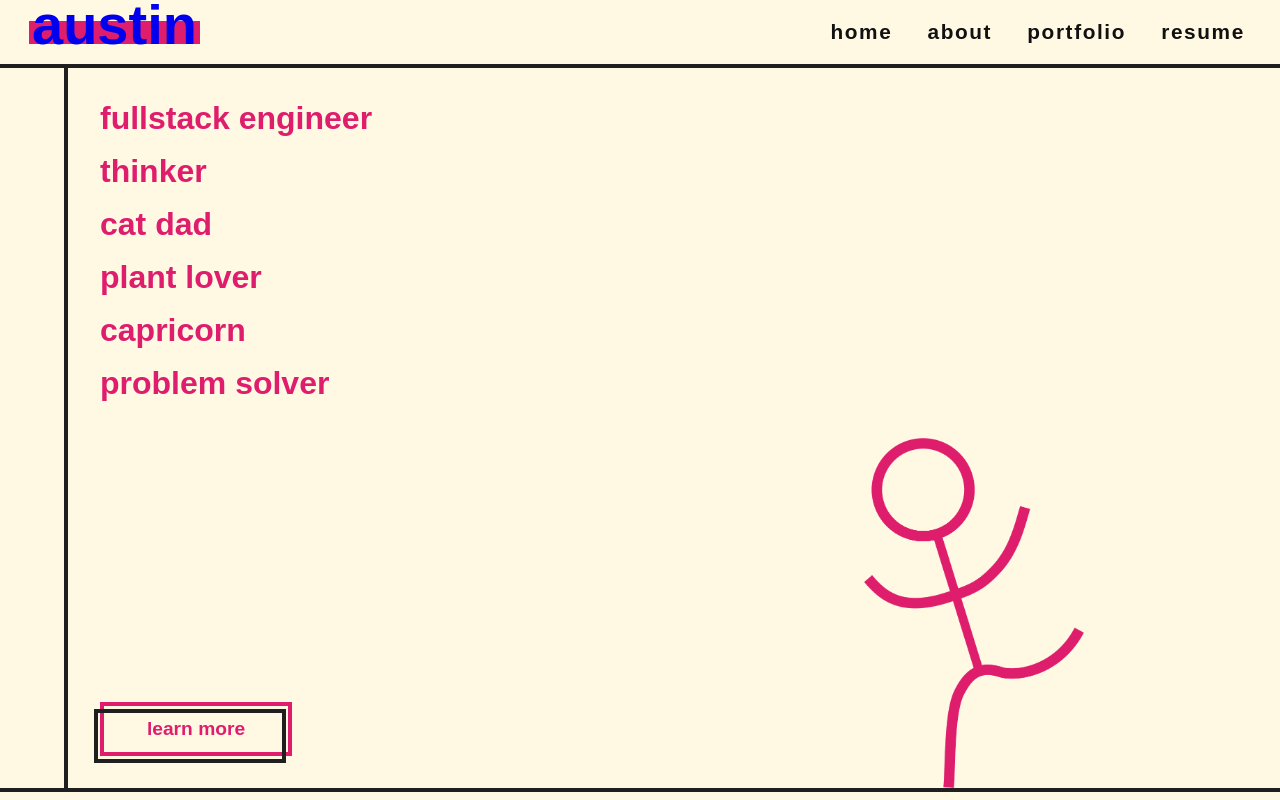
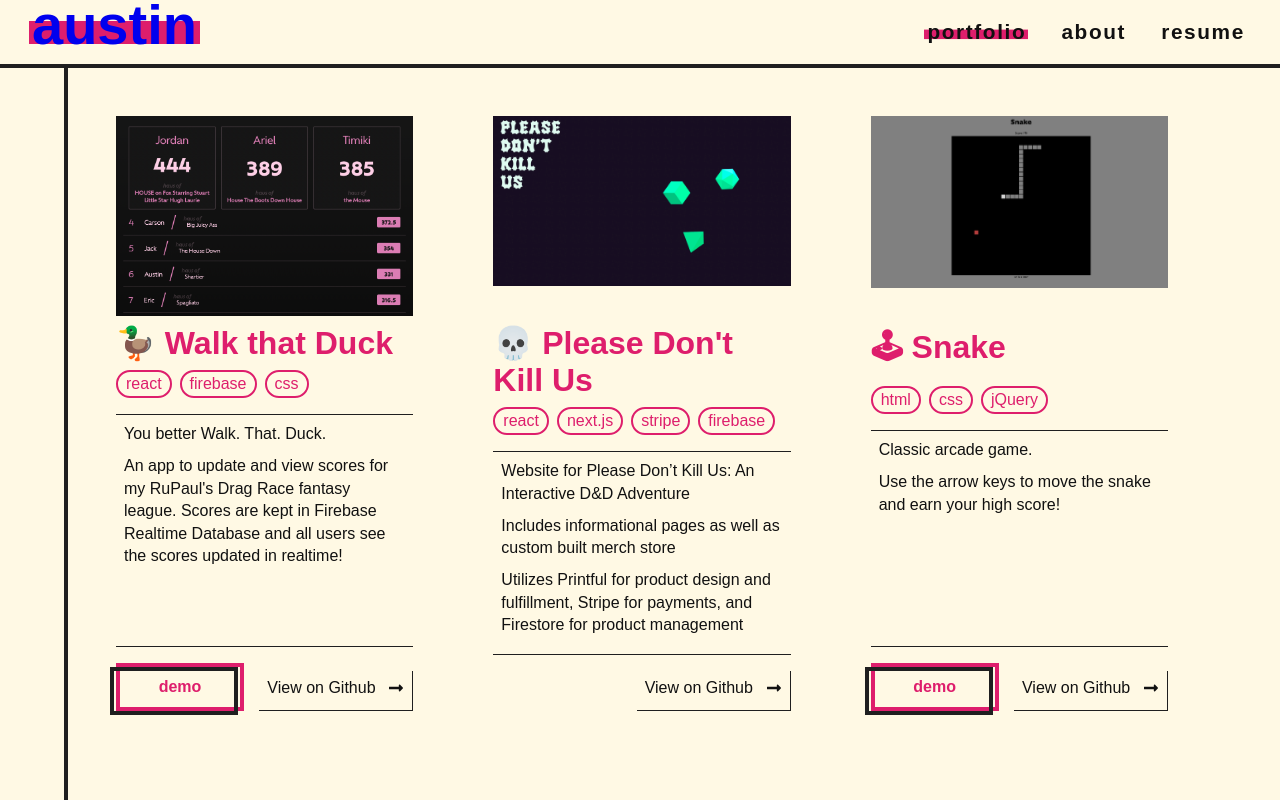
Before and after one commit to austin1052/Au, a React (Create React App) app: page / in a window 1280 px wide. Shown: the top 800 px of the page. Built offline with nearby package versions, Linux system fonts and the light colour scheme; a web font is replaced by a local one.

Commit message:
change home page, add indicator for active page

```diff
--- a/src/App.js
+++ b/src/App.js
@@ -30,9 +30,9 @@ function App() {
       {/* <Navbar setMenuOpen={setMenuOpen} menuOpen={menuOpen} mobileDisplay={mobileDisplay} /> */}
       <div className={menuOpen ? "hidden content" : "content"}>
         <Routes>
-          <Route path="/" element={<Hero />} />
+          {/* <Route path="/" element={<Hero />} /> */}
           <Route path="/about" element={<About mobileDisplay={mobileDisplay} />} />
-          <Route path="/portfolio" element={<Projects />} />
+          <Route path="/" element={<Projects />} />
           <Route path="/resume" element={<Resume />} />
 
           <Route path="/geofilters" element={<Geofilters />} />
--- a/src/components/DesktopNav.js
+++ b/src/components/DesktopNav.js
@@ -1,9 +1,10 @@
 import React from "react";
-import { Link } from "react-router-dom";
+import { Link, useLocation } from "react-router-dom";
 import { NavData } from "../data/NavData";
 import "../css/DesktopNav.css";
 
 const DesktopNav = () => {
+  const location = useLocation();
   return (
     <>
       <nav className="desktop--nav">
@@ -20,7 +21,7 @@ const DesktopNav = () => {
         <ul className="desktop--nav--menu--items">
           {NavData.map((item, index) => {
             return (
-              <li key={index} className={item.cName + " desktop--nav--text"}>
+              <li key={index} className={item.cName + " desktop--nav--text" + (location.pathname === item.path ? " active" : "")}>
                 <Link to={item.path}>{item.title}</Link>
               </li>
             );
--- a/src/components/Hero.js
+++ b/src/components/Hero.js
@@ -1,8 +1,7 @@
 import { Link } from "react-router-dom";
 import stickman2 from '../img/stickman2.png'
+import { heroData } from '../data/HeroData.js'
 import "../css/Hero.css";
-
-const aboutList = ["Fullstack Engineer", "Thinker", "Cat Dad", "Plant Lover", "Capricorn", "Problem Solver"]
 
 const Hero = () => {
 
@@ -13,7 +12,7 @@ const Hero = () => {
       <div className="hero--container">
         <div>
           {
-            aboutList.map((item, i) => {
+            heroData.map((item, i) => {
               delay = i * 150
               return (
                 <h3 style={{ animationDelay: delay + "ms" }}>{item}</h3>
--- a/src/css/About.css
+++ b/src/css/About.css
@@ -51,6 +51,17 @@
   animation-delay: 600ms;
 }
 
+.about--section > .image--container img {
+  transition: 1s;
+  filter: drop-shadow(1px 1px 40px rgb(17, 17, 17, 0.5));
+}
+
+.about--section > .image--container img:hover {
+  transform:
+    perspective(1000px)
+    rotateY(-10deg);
+}
+
 @media only screen and (min-width: 768px) {
   .grid {
     display: grid;
--- a/src/css/Navbar.css
+++ b/src/css/Navbar.css
@@ -166,8 +166,11 @@
 .nav--text a:hover::after {
   transform: scaleY(0.5);
 }
+
+.nav--text.active a::after {
+  transform: scaleY(0.5);
 }
-
+}
 
 /* @keyframes slide-from-right {
   0% {
--- /dev/null
+++ b/src/data/HeroData.js
@@ -0,0 +1,8 @@
+export const heroData = [
+  "Full Stack Engineer",
+  "Thinker",
+  "Cat Dad",
+  "Plant Lover",
+  "Capricorn",
+  "Problem Solver"
+]
--- a/src/data/NavData.js
+++ b/src/data/NavData.js
@@ -1,6 +1,12 @@
 export const NavData = [
+  // {
+  //   title: "Home",
+  //   path: "/",
+  //   icon: "",
+  //   cName: "nav--text"
+  // },
   {
-    title: "Home",
+    title: "Portfolio",
     path: "/",
     icon: "",
     cName: "nav--text"
@@ -12,12 +18,6 @@ export const NavData = [
     cName: "nav--text"
   },
   {
-    title: "Portfolio",
-    path: "/portfolio",
-    icon: "",
-    cName: "nav--text"
-  },
-  {
     title: "Resume",
     path: "/resume",
     icon: "",
--- a/src/data/ProjectData.js
+++ b/src/data/ProjectData.js
@@ -1,4 +1,14 @@
 export const ProjectData = [
+  {
+    title: `🦆 Walk that Duck`,
+    imageSrc: "/images/wtd-scores.png",
+    imageAlt: "walk that duck app",
+    languages: ["react", "firebase", "css"],
+    description: [`You better Walk. That. Duck.`, `An app to update and view scores for my RuPaul's Drag Race fantasy league. Scores are kept in Firebase Realtime Database and all users see the scores updated in realtime!`],
+    demoLink: "https://walkthatduck.com",
+    githubLink: "https://github.com/austin1052/walk-that-duck",
+    buttonText: "demo"
+  },
   {
     title: "💀 Please Don't Kill Us",
     imageSrc: "/images/pdku.png",
@@ -7,16 +17,6 @@ export const ProjectData = [
     description: [`Website for Please Don’t Kill Us: An Interactive D&D Adventure`, `Includes informational pages as well as custom built merch store`, `Utilizes Printful for product design and fulfillment, Stripe for payments, and Firestore for product management`],
     demoLink: null,
     githubLink: "https://github.com/austin1052/pdku-2",
-    buttonText: "demo"
-  },
-  {
-    title: `🦆 Walk that Duck`,
-    imageSrc: "/images/wtd-scores.png",
-    imageAlt: "walk that duck app",
-    languages: ["react", "firebase", "css"],
-    description: [`You better Walk. That. Duck.`, `An app to update and view scores for my RuPaul's Drag Race fantasy league. Scores are kept in Firebase Realtime Database and all users see the scores updated in realtime!`],
-    demoLink: "https://walkthatduck.com",
-    githubLink: "https://github.com/austin1052/walk-that-duck",
     buttonText: "demo"
   },
   {
@@ -29,17 +29,17 @@ export const ProjectData = [
     githubLink: "https://github.com/austin1052/snake",
     buttonText: "demo"
   },
-  {
-    title: `🖱  Gotta Click 'Em All`,
-    imageSrc: "/images/links2.png",
-    imageAlt: "austin links app",
-    languages: ['react', 'node.js', 'express', 'postgreSQL'],
-    description: [`Fullstack application for bookmarking your favorite websites.`, `Bookmark your favorite websites, add comments, organize by tags, and keep track of number of visits.`],
-    // demoLink: "https://austin-links.herokuapp.com",
-    demoLink: null,
-    githubLink: "https://github.com/austin1052/links",
-    buttonText: "demo"
-  },
+  // {
+  //   title: `🖱  Gotta Click 'Em All`,
+  //   imageSrc: "/images/links2.png",
+  //   imageAlt: "austin links app",
+  //   languages: ['react', 'node.js', 'express', 'postgreSQL'],
+  //   description: [`Fullstack application for bookmarking your favorite websites.`, `Bookmark your favorite websites, add comments, organize by tags, and keep track of number of visits.`],
+  //   // demoLink: "https://austin-links.herokuapp.com",
+  //   demoLink: null,
+  //   githubLink: "https://github.com/austin1052/links",
+  //   buttonText: "demo"
+  // },
   // {
   //   title: '😻  Catnip Corp.',
   //   imageSrc: "/images/catnip-corp.png",
@@ -51,16 +51,16 @@ export const ProjectData = [
   //   buttonText: "demo"
   // },
 
-  {
-    title: '🚀 Space Calculator',
-    imageSrc: "/images/calc.png",
-    imageAlt: "space calculator app",
-    languages: ['html', 'css', 'jQuery'],
-    description: [`Add and subtract, but make it... SPACE 🪐`],
-    demoLink: "https://austin-calculator.netlify.app",
-    githubLink: "https://github.com/austin1052/Space-Calculator",
-    buttonText: "demo"
-  },
+  // {
+  //   title: '🚀 Space Calculator',
+  //   imageSrc: "/images/calc.png",
+  //   imageAlt: "space calculator app",
+  //   languages: ['html', 'css', 'jQuery'],
+  //   description: [`Add and subtract, but make it... SPACE 🪐`],
+  //   demoLink: "https://austin-calculator.netlify.app",
+  //   githubLink: "https://github.com/austin1052/Space-Calculator",
+  //   buttonText: "demo"
+  // },
   // {
   //   title: '💻  Review Me',
   //   imageSrc: "/images/review-me.png",
--- a/src/pages/About.js
+++ b/src/pages/About.js
@@ -12,18 +12,20 @@ const About = ({ mobileDisplay }) => {
         </div> */}
         {/* <div className='grid'> */}
         <div className="about--section--container slide--up delay">
-          <h3 className="about--heading">about me</h3>
+          {/* <h3 className="about--heading">about me</h3> */}
+          <h3 className="about--heading">Two things:</h3>
+          <p className="about--">
+            <div>1.   I have always loved arts and crafts.</div>
+            <div>2. My favorite class in school was chemistry.</div>
+          </p>
+
           <section className="about--section">
-            {/* <p>
-                I am a Frontend Web Developer based in Brooklyn, NY who has a passion for creating amazing user experiences and web applications that make life easier and more fun.
-                I have a strong background in customer service and team management.
+            <div className="about--me">
+              {/* <p>
+                <div>Two Things:</div>
+                <div>1.   I have always loved arts and crafts.</div>
+                <div>2. My favorite class in school was chemistry.</div>
               </p> */}
-            <div className="about--me">
-              <p>
-                {`Two things:
-1.   I have always loved arts and crafts.
-2. My favorite class in school was chemistry.`}
-              </p>
 
               <p>
                 I love building something beautiful, and I love solving problems; web development is a perfect marriage of the two.
--- a/src/pages/Resume.js
+++ b/src/pages/Resume.js
@@ -1,4 +1,4 @@
-import resumePDF from '../austinCoxResume.pdf'
+import resumePDF from '../resume.pdf'
 
 const Resume = () => {
 
```
Also changed, not shown: 2 other files (tests, documents, lock files or other folders).
